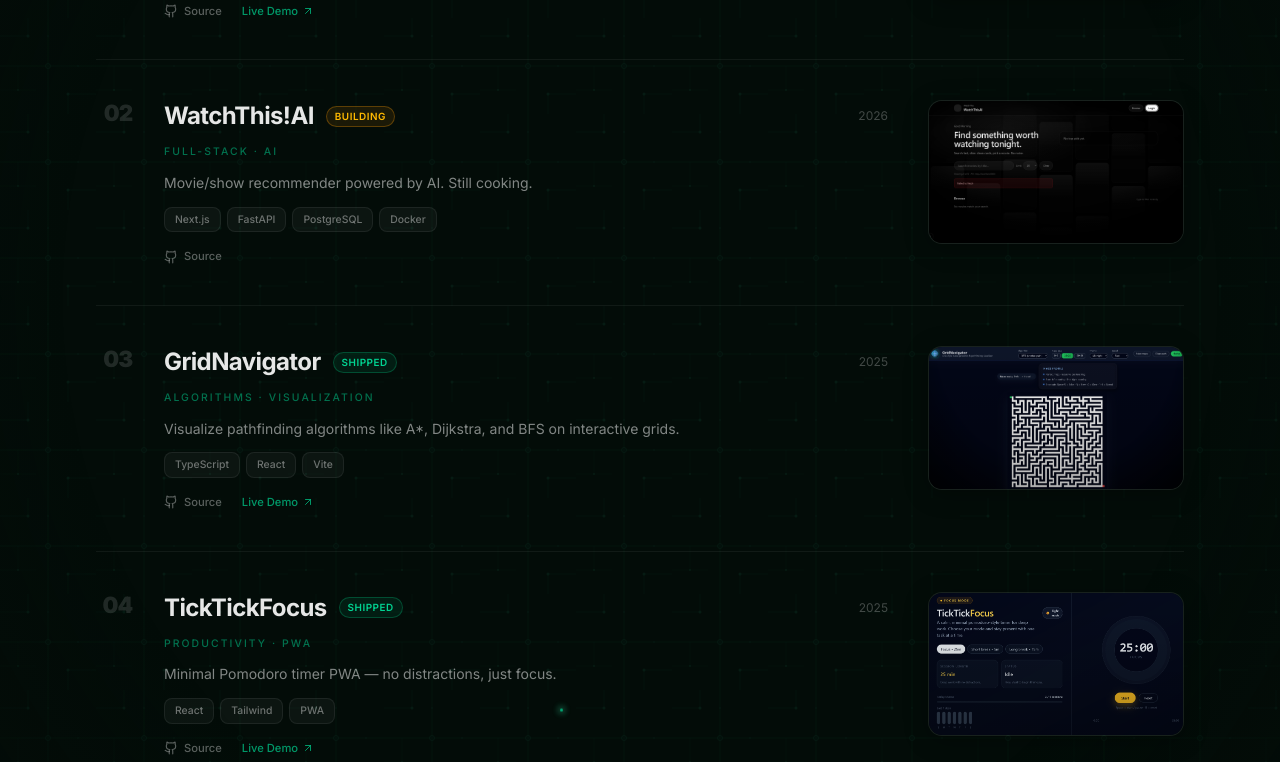
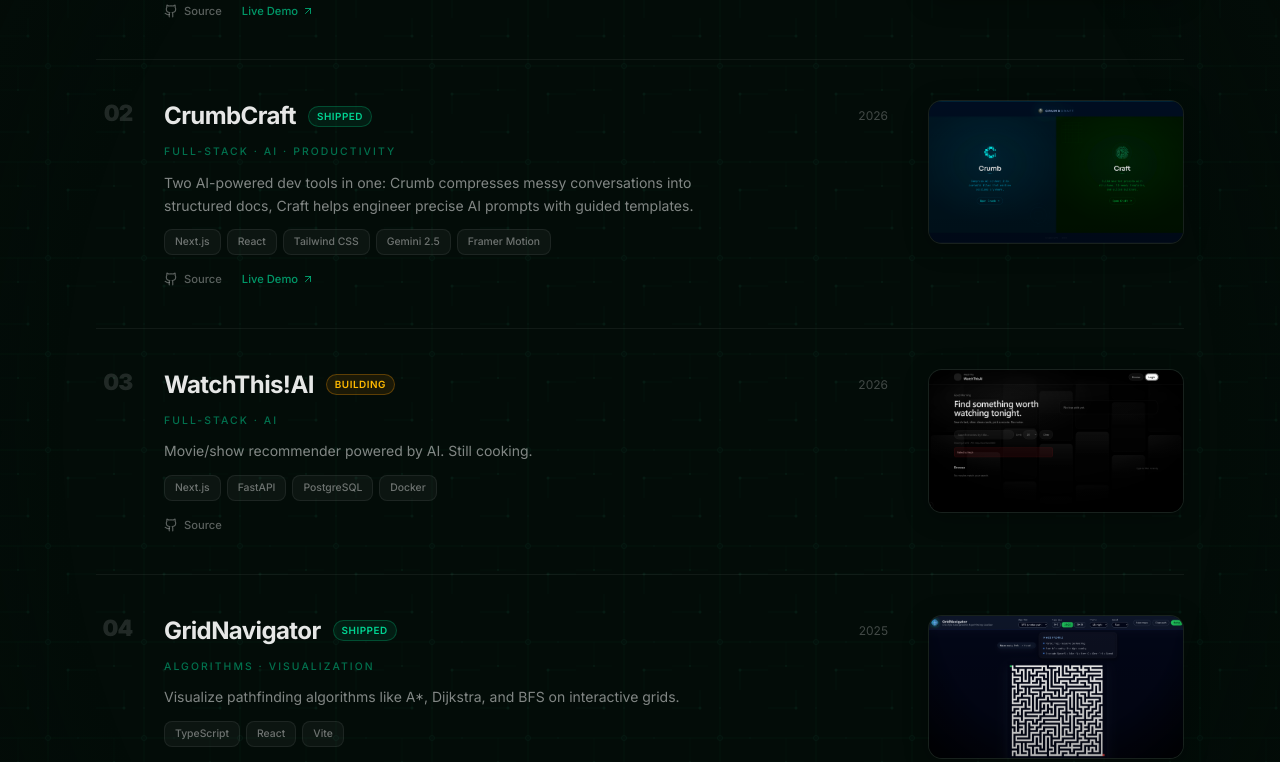
Before and after one commit to RavangDai/Portfolio, a Next.js app: page / in a window 1280 px wide. Shown: the part 1432-2194 px from the top of the page. Built offline with nearby package versions, Linux system fonts and the light colour scheme.

Commit message:
Refactor code structure for improved readability and maintainability

```diff
--- a/src/components/ui/projects-section.tsx
+++ b/src/components/ui/projects-section.tsx
@@ -64,6 +64,17 @@ const projects: Project[] = [
     status: "Completed",
     image: "/KaryaAI.png",
     video: "https://youtu.be/sQ7IdpM0jQg",
+  },
+  {
+    name: "CrumbCraft",
+    tag: "Full-stack · AI · Productivity",
+    description: "Two AI-powered dev tools in one: Crumb compresses messy conversations into structured docs, Craft helps engineer precise AI prompts with guided templates.",
+    tech: ["Next.js", "React", "Tailwind CSS", "Gemini 2.5", "Framer Motion"],
+    github: "https://github.com/RavangDai/crumb",
+    live: "https://crumbcrraft.vercel.app/",
+    year: 2026,
+    status: "Completed",
+    image: "/crumbcraft.png",
   },
   {
     name: "WatchThis!AI",
```
Also changed, not shown: public/CrumbCraft.png (added), 1 other file (tests, documents, lock files or other folders).
